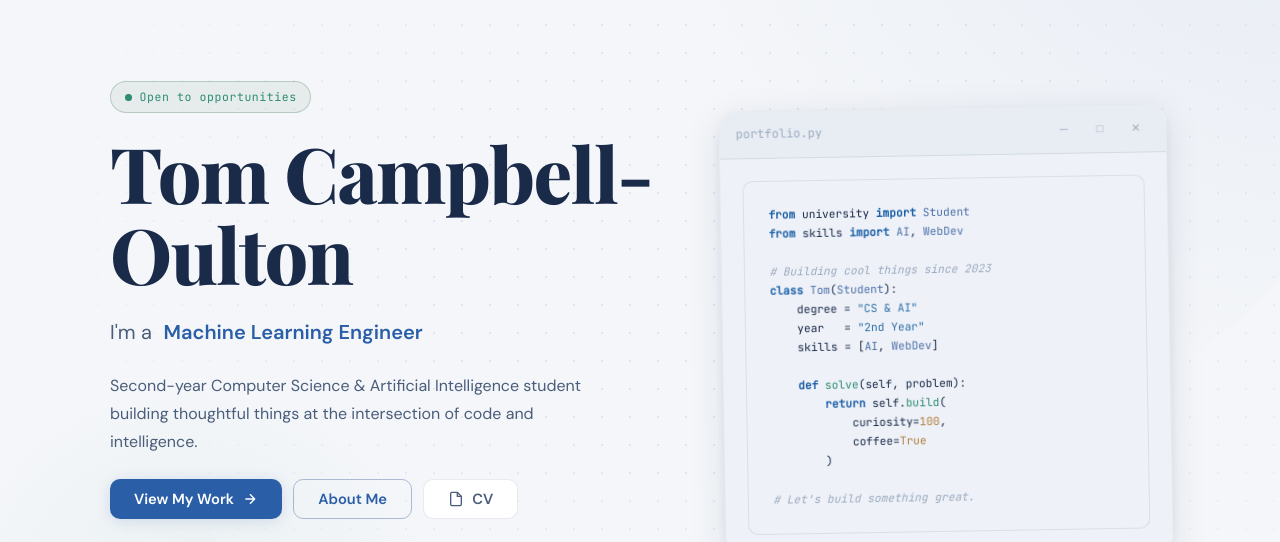
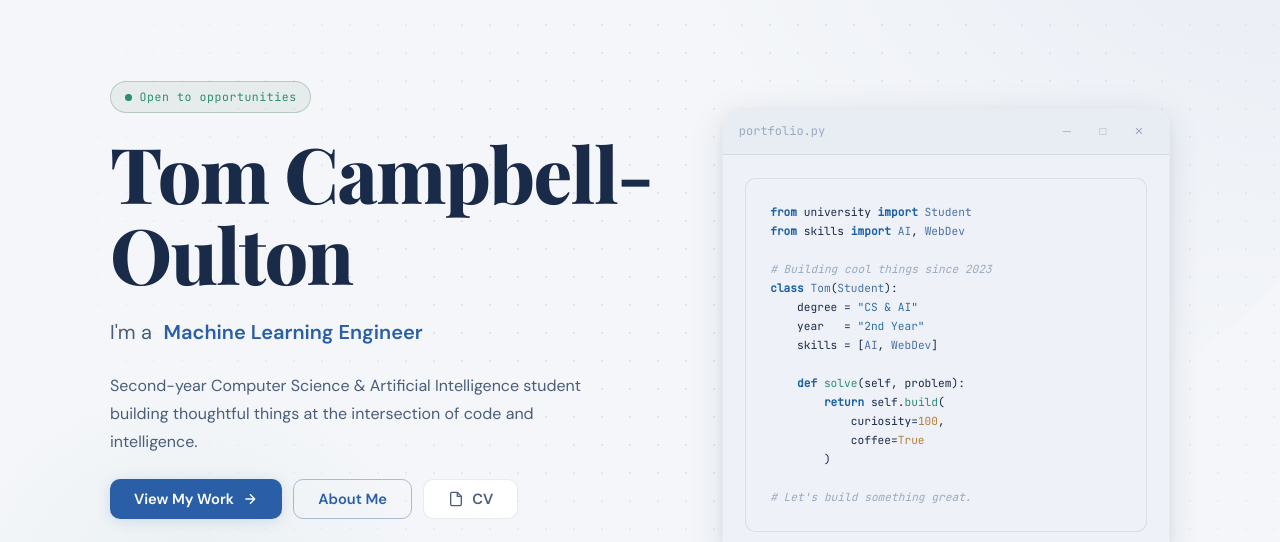
Before and after one commit to TomCampbellOulton/TomCampbellOulton.github.io, a Jekyll site: the page built from index.html, in a window 1280 px wide and 900 px high. Shown: the part 338-880 px from the top of the window. Built offline with Jekyll 4.4.1, drawn with Linux system fonts in a browser that asks for light colours.

Commit message:
Fixed Portfolio floating on index.html

```diff
--- a/index.html
+++ b/index.html
@@ -77,7 +77,7 @@
 
       <!-- Decorative code window -->
       <div class="hero__visual reveal delay-2" aria-hidden="true">
-        <div class="code-window" style="animation: float 18s ease-in-out infinite;">
+        <div class="code-window">
           <div class="code-window__bar">
             <span class="code-window__fname">portfolio.py</span>
             <div class="code-window__win-btns" aria-hidden="true">
```
